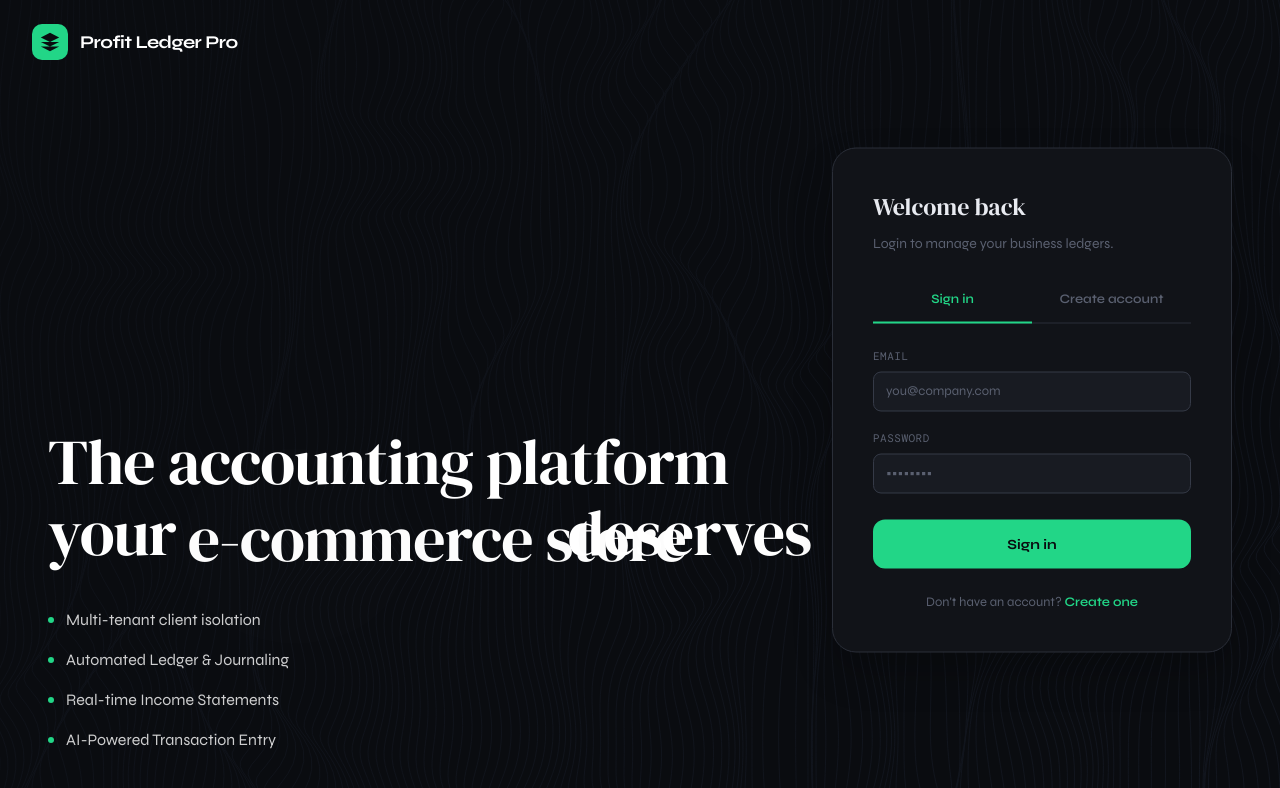
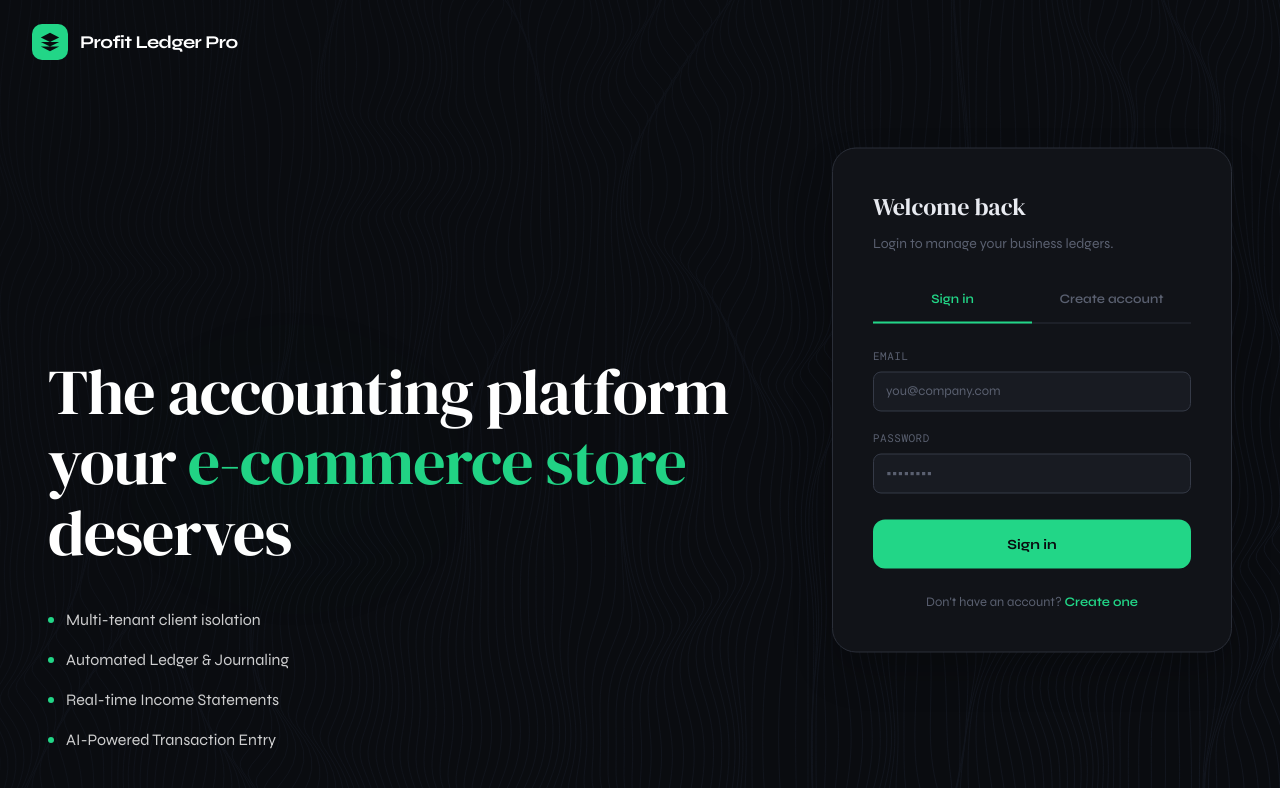
Before and after one commit to dmuzi2000-crypto/Profit-Legder-Pro, a React (Vite) app: page / in a window 1280 px wide. Shown: the top 788 px of the page. Built offline with nearby package versions, Linux system fonts and the light colour scheme; no server answers.

Commit message:
Refine morphing headline with dynamic width and brand colors

```diff
--- a/src/pages/Landing.tsx
+++ b/src/pages/Landing.tsx
@@ -56,8 +56,11 @@ function InlineMorphWord({ words }: { words: string[] }) {
       current2.style.opacity = "100%";
       current1.style.filter = "none";
       current1.style.opacity = "0%";
+
+      // Ensure the text matches the current index exactly during cooldown
+      current2.textContent = words[textIndexRef.current % words.length];
     }
-  }, []);
+  }, [words]);
 
   useEffect(() => {
     let rafId: number;
@@ -78,13 +81,14 @@ function InlineMorphWord({ words }: { words: string[] }) {
     <span style={{
       position: 'relative',
       display: 'inline-block',
-      minWidth: '380px',
-      height: '1em',
-      verticalAlign: 'bottom',
-      marginLeft: '12px'
+      color: 'var(--green)',
+      marginLeft: '12px',
+      marginRight: '12px'
     }}>
-      <span ref={text1Ref} style={{ position: 'absolute', top: 0, left: 0, whiteSpace: 'nowrap' }} />
-      <span ref={text2Ref} style={{ position: 'absolute', top: 0, left: 0, whiteSpace: 'nowrap' }} />
+      {/* Current/Target word determines the width */}
+      <span ref={text2Ref} style={{ position: 'relative', display: 'inline' }} />
+      {/* Expiring word overlays on top */}
+      <span ref={text1Ref} style={{ position: 'absolute', top: 0, left: 0, width: '100%', whiteSpace: 'nowrap' }} />
     </span>
   );
 }
@@ -165,7 +169,9 @@ export default function Landing() {
           lineHeight: 1.1,
           marginBottom: '40px',
           letterSpacing: '-1px',
-          display: 'block'
+          display: 'block',
+          whiteSpace: 'normal',
+          wordBreak: 'break-word'
         }}>
           The accounting platform your
           <InlineMorphWord words={morphWords} />
```
